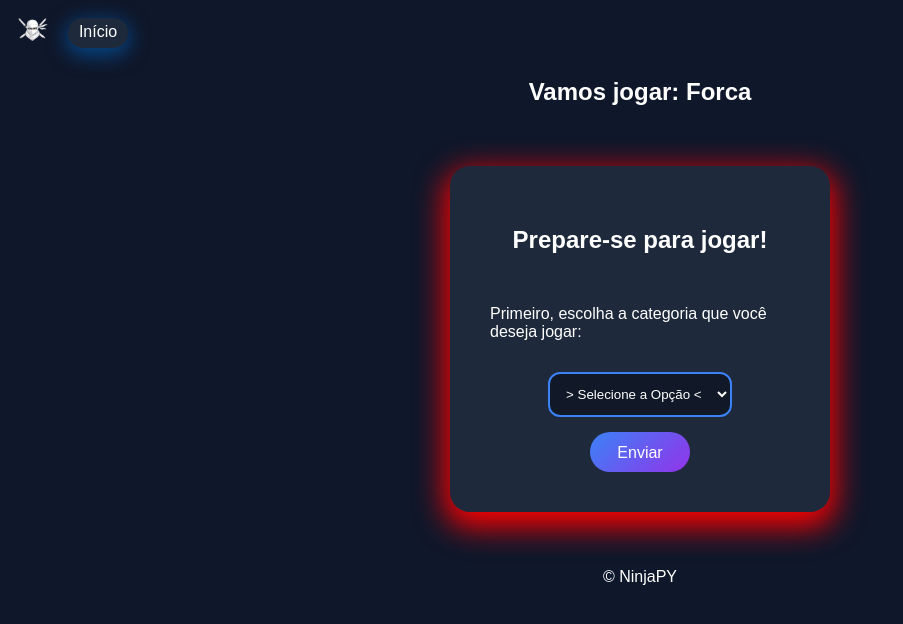
After one commit to Pedro-Ramon2608/Jogos_Py, a Python web app: template app/templates/forca.html in a window 1280 px wide. The commit adds this page. Shown: the top 624 px of the page, without its empty margins (0-903 px from the left). Run offline with Jinja, Linux system fonts and the light colour scheme; the template is opened without the code that fills it, so the values that code supplies are empty.

Commit message:
jogo da forca

```diff
--- a/app/logica_jogos.py
+++ b/app/logica_jogos.py
@@ -29,3 +29,7 @@ def rodar_adivinhe_num(numero_usuario, escolha_computador):
         resultado = f"Rapaz, se você tentasse um {numero_usuario} + x, talvez você acertasse..."
 
     return numero_usuario, resultado
+
+def rodar_forca(palavra_computador, letra_usuario):
+    # Lógica do funcionamento da forca
+    pass
--- /dev/null
+++ b/app/templates/forca.html
@@ -0,0 +1,43 @@
+{% extends 'base.html' %}
+
+{% block link %}
+<link rel="stylesheet" href="{{ url_for('static', filename='css/jogos.css')}}">
+{% endblock %}
+
+{% block conteudo %}
+    {% include 'navbar.html' %}
+
+
+    <header>
+        <h2>Vamos jogar: Forca</h2>
+    </header>
+
+    <div class="box-flex">
+        <div class="box-ppt">
+            <h2>Prepare-se para jogar!</h2>
+            <p>Primeiro, escolha a categoria que você deseja jogar:</p>
+            <form action="" method="POST">
+                <select name="categoria">
+                    <option value="" disabled selected>&gt; Selecione a Opção &lt;</option>
+                    <option value="anime">Anime</option>
+                    <option value="filme">Filme</option>
+                    <option value="serie">Série</option>
+                    <option value="desenho">Desenho</option>
+                    <option value="jogo">Jogo</option>
+                    <option value="comida">Comida</option>
+                    <option value="fruta">Fruta</option>
+                </select>
+                <button type="submit">Enviar</button>
+            </form>
+        </div>
+    </div>
+
+    {% if resultado %}
+    <div class="box-flex">
+        <div class="box-ppt">
+            <h3>{{ resultado }}</h3>
+        </div>
+    </div>
+    {% endif %}
+
+{% endblock %}
--- a/app/templates/index.html
+++ b/app/templates/index.html
@@ -16,6 +16,9 @@
                     <a href="{{ url_for('adivinhe_num') }}">
                         <li>Adivinhe o Número</li>
                     </a>
+                    <a href="{{ url_for('jogo_da_forca') }}">
+                        <li>Jogo da Forca</li>
+                    </a>
                 </ol>
         </div>
     </div>
```
Also changed, not shown: app/auxiliares.py (added, +28 -0 lines), app/routes.py (+25 -2 lines), app/templates/jogar_forca.html (added, +11 -0 lines).
